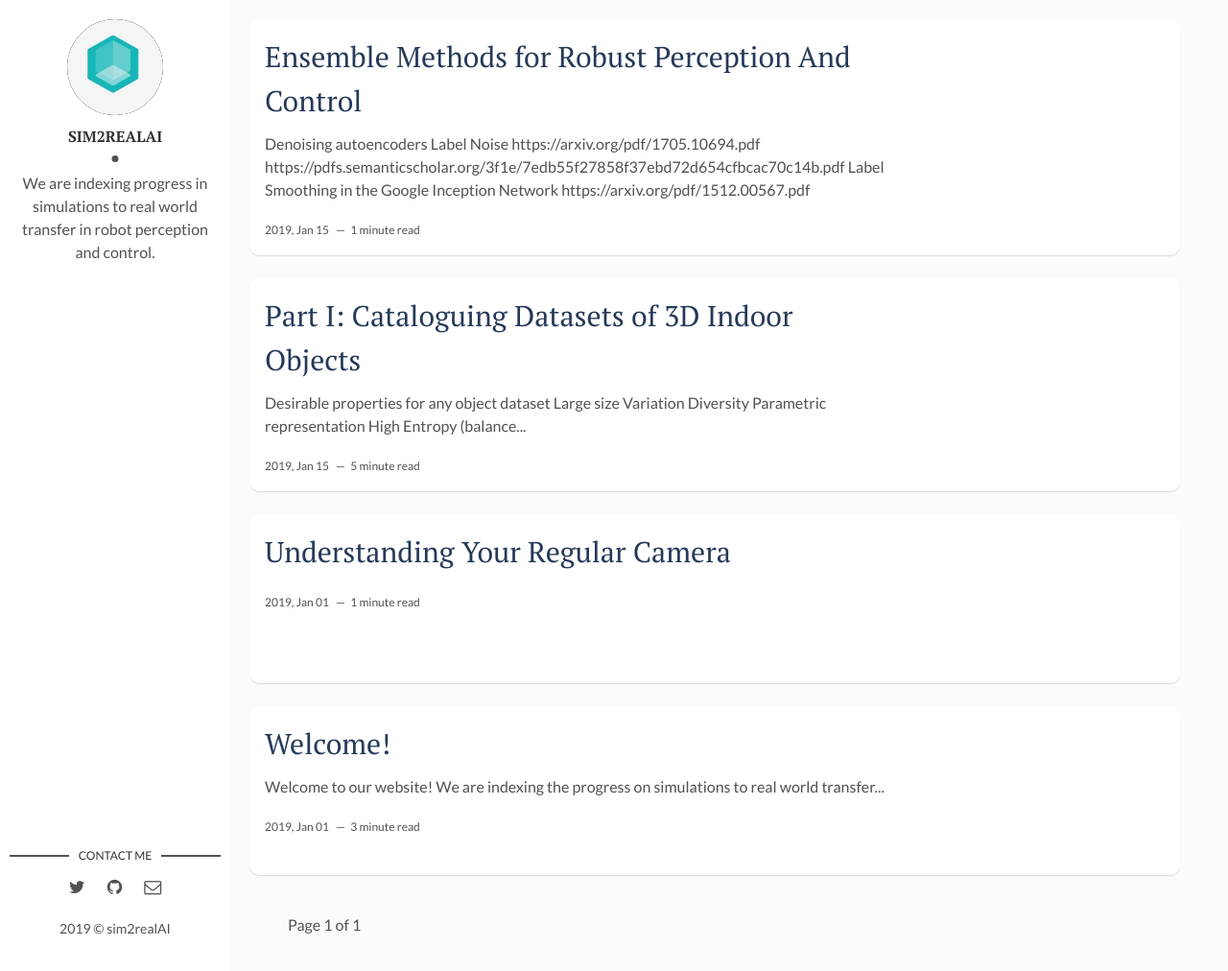
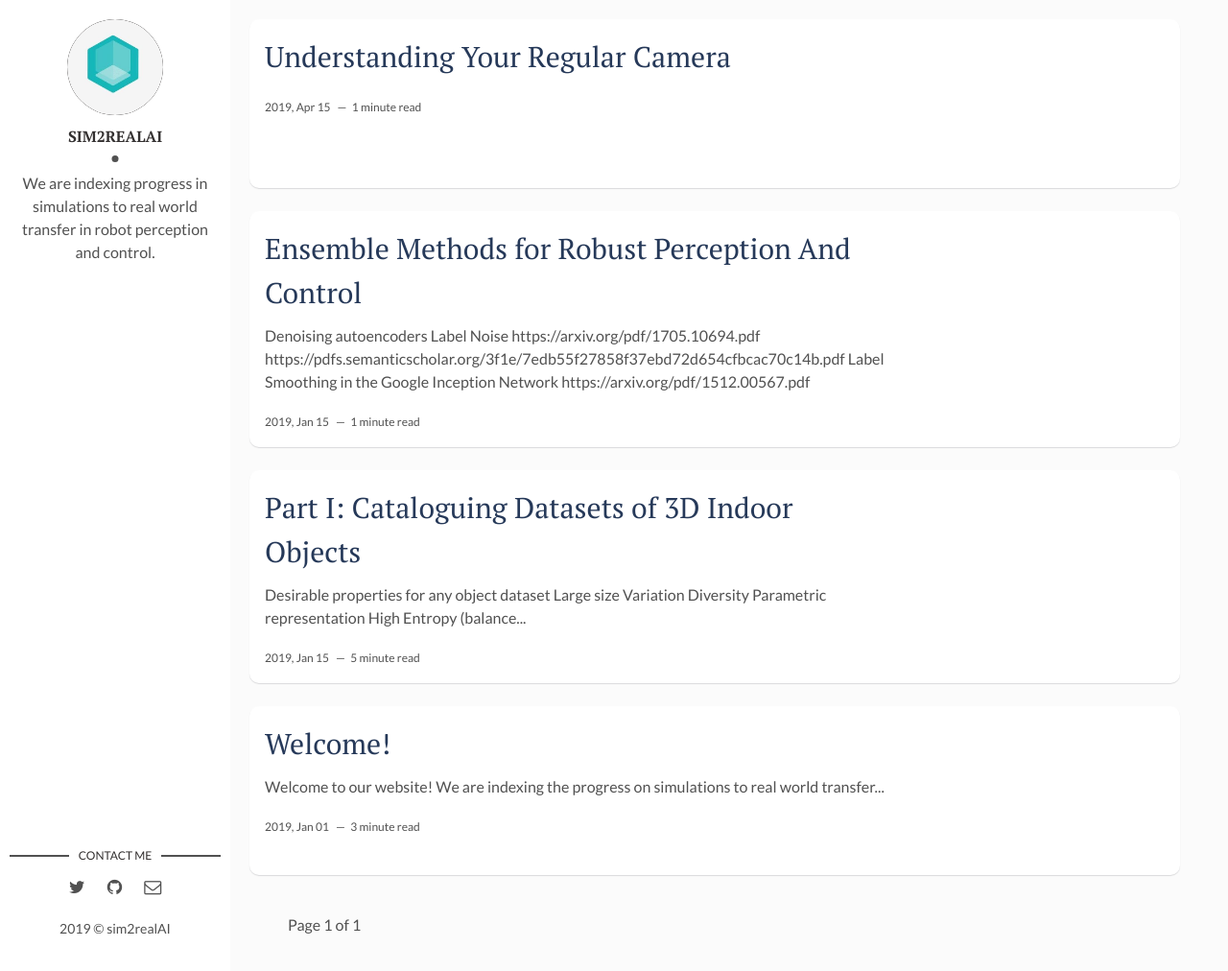
Before and after one commit to backupsim2realai/backupsim2realai.github.io, a Jekyll site: the page built from index.html, in a window 1280 px wide and 1012 px high. Shown: the whole window at 96% size. Built offline with Jekyll 4.4.1, drawn with Linux system fonts in a browser that asks for light colours; the list of posts is cut into pages by our own code.

Commit message:
changing the date
Signed-off-by: Ankur Handa <ahanda@nvidia.com>

```diff
--- a/_posts/2019-04-15-Understanding-Your-Regular-Camera.markdown
+++ b/_posts/2019-04-15-Understanding-Your-Regular-Camera.markdown
@@ -1,7 +1,7 @@
 ---
 layout: post
 title: "Understanding Your Regular Camera"
-date: 2019-01-01 13:32:20 +0300
+date: 2019-04-15 13:32:20 +0300
 description: Welcome Post # Add post description (optional)
 img:  # Add image post (optional)
 ---
```
